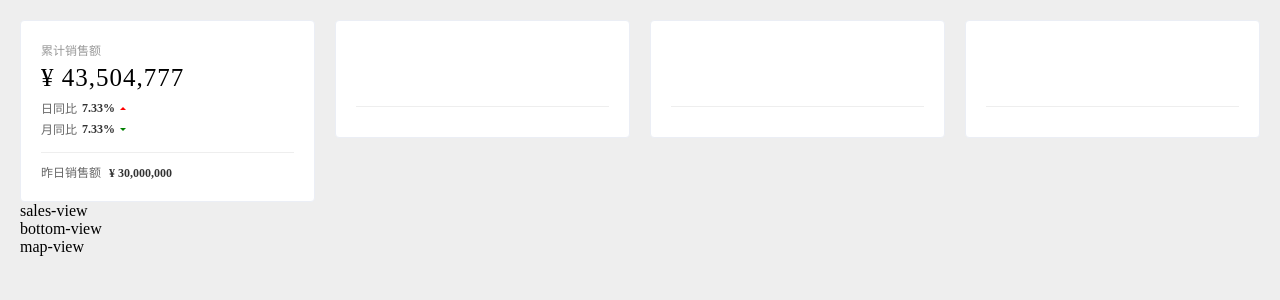
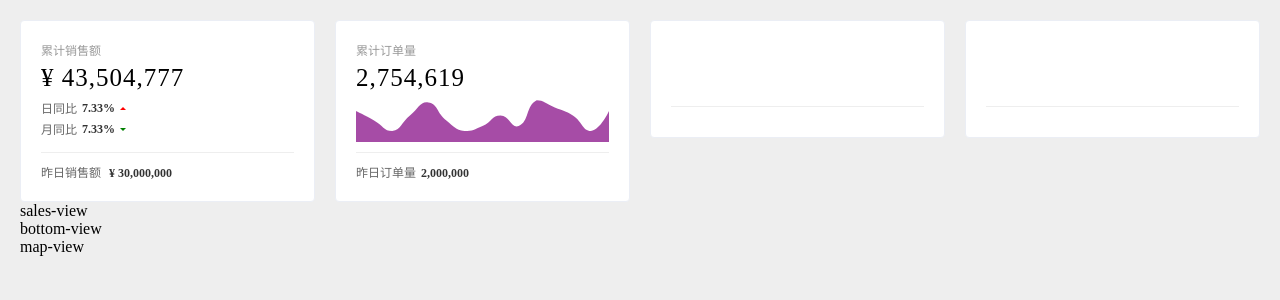
Before and after one commit to LuckBoy-yxy/data-report, a Vue app: page /#/ in a window 1280 px wide. Shown: the top 300 px of the page. Built offline with nearby package versions, Linux system fonts and the light colour scheme.

Commit message:
累计订单量组件静态结构已完成

```diff
--- a/src/components/TotalOrders/index.vue
+++ b/src/components/TotalOrders/index.vue
@@ -1,6 +1,26 @@
 <template>
   <div class="total-sales">
-    <CommonCard />
+    <CommonCard
+      title="累计订单量"
+      value="2,754,619"
+    >
+      <template>
+        <div
+          id="total-orders-chart"
+          :style="{
+            width: '100%',
+            height: '100%'
+          }"
+        ></div>
+      </template>
+
+      <template v-slot:footer>
+        <div>
+          <span>昨日订单量</span>
+          <span class="emphasis">2,000,000</span>
+        </div>
+      </template>
+    </CommonCard>
   </div>
 </template>
 
@@ -9,7 +29,43 @@
 
   export default {
     name: 'TotalSales',
-    mixins: [CommonCardMixin]
+    mixins: [CommonCardMixin],
+    mounted() {
+      const chartDom = document.getElementById('total-orders-chart')
+      const myChart = this.$echarts.init(chartDom)
+      myChart.setOption({
+        xAxis: {
+          type: 'category',
+          show: false,
+          boundaryGap: false
+        },
+        yAxis: {
+          show: false
+        },
+        grid: {
+          top: 0,
+          bottom: 0,
+          left: 0,
+          right: 0
+        },
+        series: [
+          {
+            type: 'line',
+            data: [620, 432, 220, 534, 790, 430, 220, 320, 532, 320, 834, 690, 530, 220, 620],
+            areaStyle: {
+              color: 'purple'
+            },
+            lineStyle: {
+              width: 0
+            },
+            itemStyle: {
+              opacity: 0
+            },
+            smooth: true
+          }
+        ]
+      })
+    }
   }
 </script>
 
```
